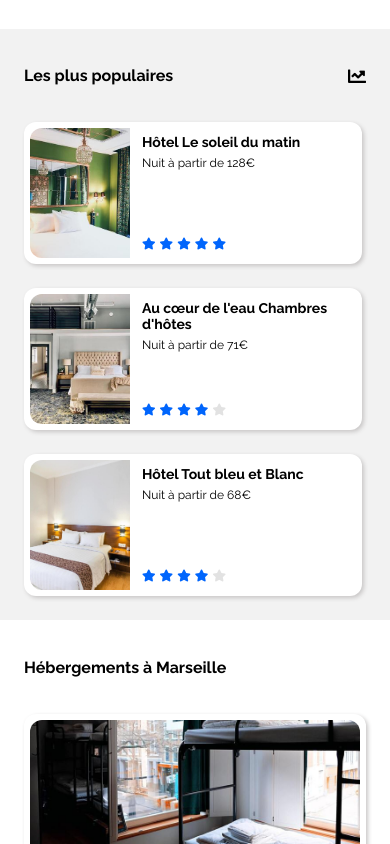
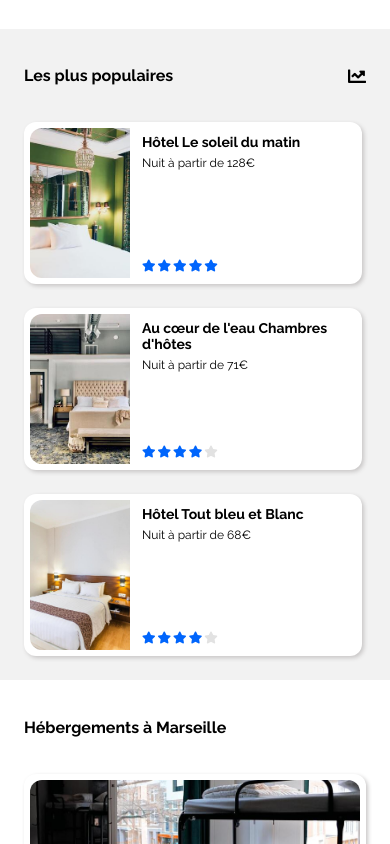
Before and after one commit to Raven0uss/BelazouzSofiane_2_09032021, a plain HTML site: page index.html in a window 390 px wide. Shown: the part 437-1281 px from the top of the page. Drawn offline with Linux system fonts and the light colour scheme.

Commit message:
fixed issue iPad

```diff
--- a/styles/main.css
+++ b/styles/main.css
@@ -340,7 +340,7 @@ main {
   flex: 1 0 100%;
   flex-direction: row;
   flex-wrap: nowrap;
-  height: 130px;
+  height: 150px;
 }
 
 .card-item-popular-location > a {
@@ -358,7 +358,7 @@ main {
 
 .image-card-item-popular-location {
   width: 100px;
-  height: 130px;
+  height: 150px;
   border-top-left-radius: 12px;
   border-bottom-left-radius: 12px;
   object-fit: cover;
@@ -480,7 +480,11 @@ main {
 
   .image-card-item-location {
     width: 100%;
-    height: 130px;
+    height: 150px;
+  }
+
+  .card-item-popular-location-rate {
+    font-size: 8px;
   }
 }
 
```
